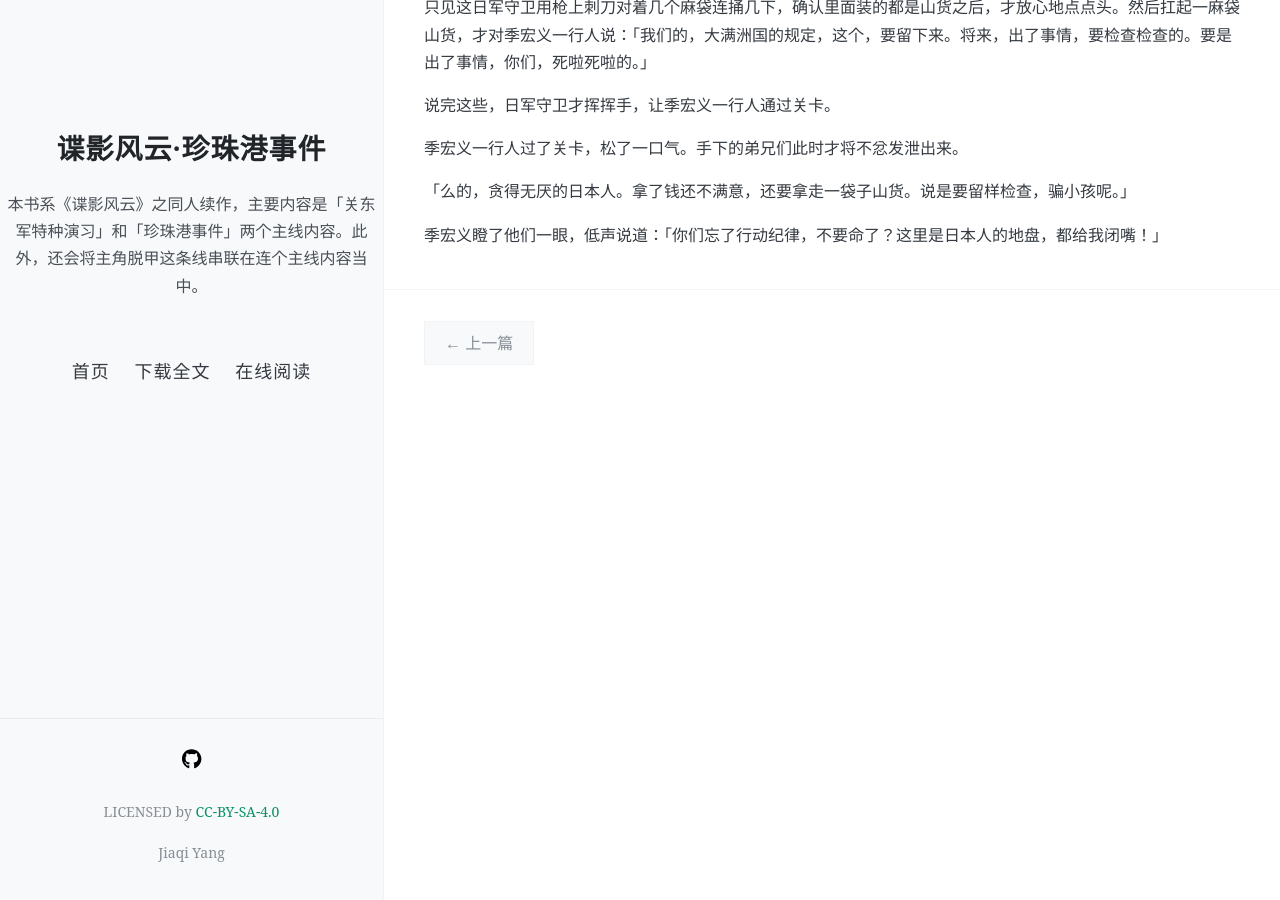
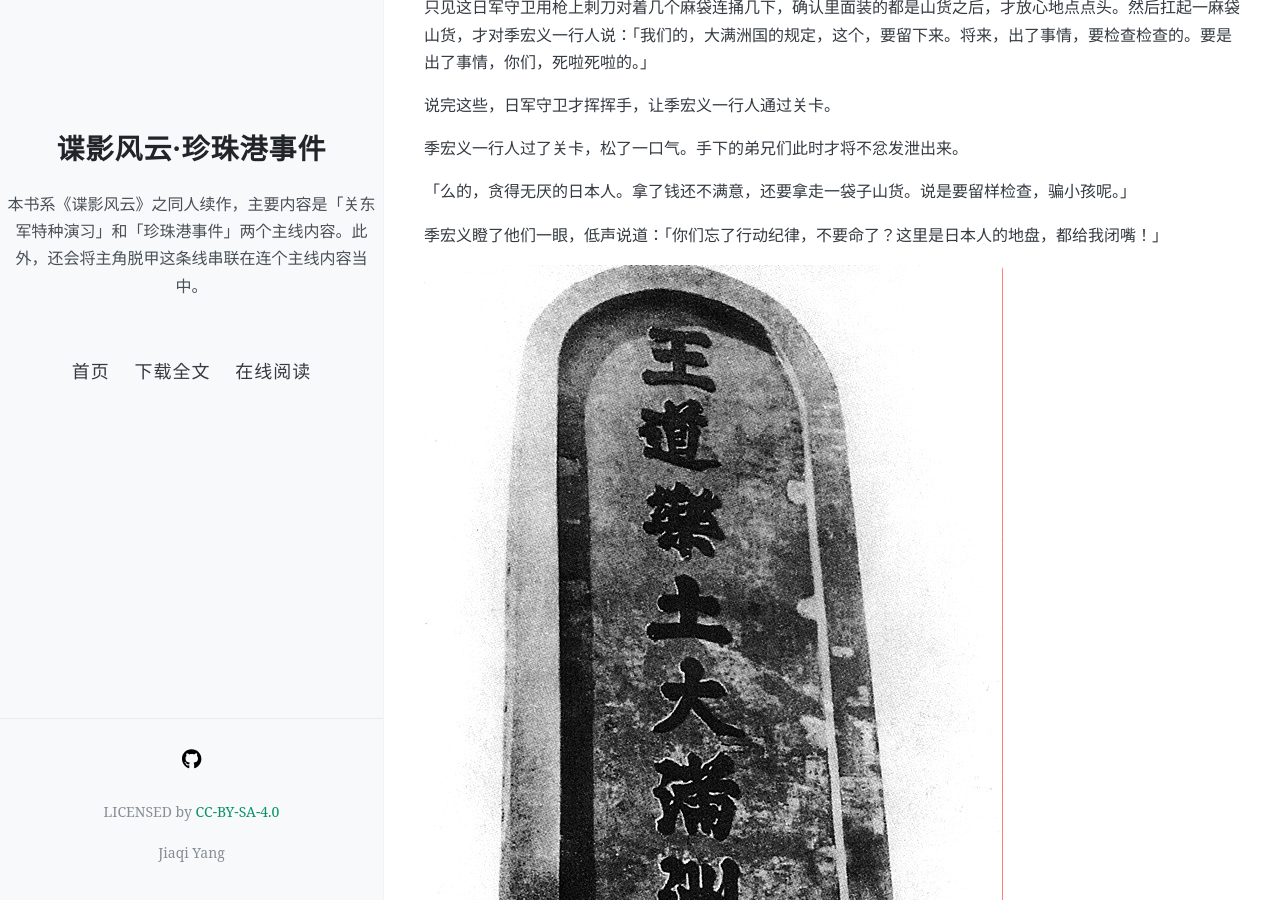
Before and after one commit to NingZhiheng/the-novel-pearl-harbor, a Jekyll site: the page built from docs/_posts/2020-04-19-过山海关.md, in a window 1280 px wide and 900 px high, scrolled down 770 px. Built offline with Jekyll 4.4.1, drawn with Linux system fonts in a browser that asks for light colours; nearby versions of some CDN libraries.

Commit message:
[sync] source synchronized: 2020-04-19 13:25:43

```diff
--- a/docs/_includes/04.md
+++ b/docs/_includes/04.md
@@ -28,4 +28,6 @@
 
 季宏义瞪了他们一眼，低声说道：「你们忘了行动纪律，不要命了？这里是日本人的地盘，都给我闭嘴！」
 
+![02](../../../../images/02.jpg "山海关外的「王道乐土」石碑")
+
 <!-- ![01](../../../../images/01.jpg "东北华北示意图") -->
```
Also changed, not shown: docs/images/02.jpg (added).
